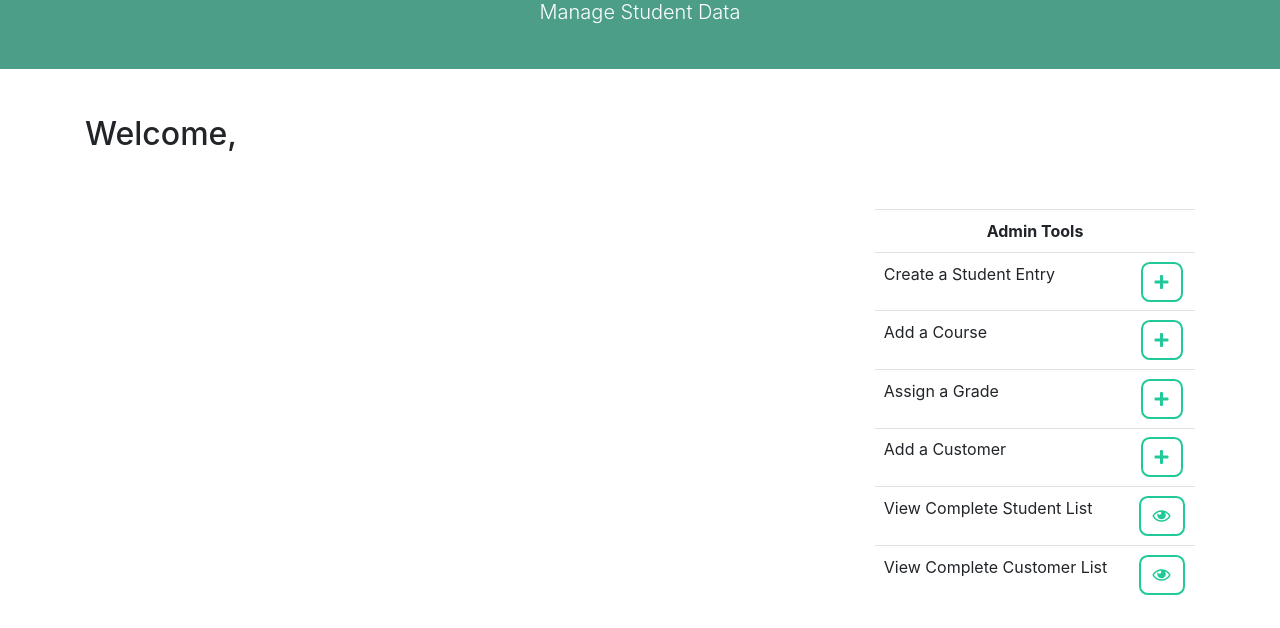
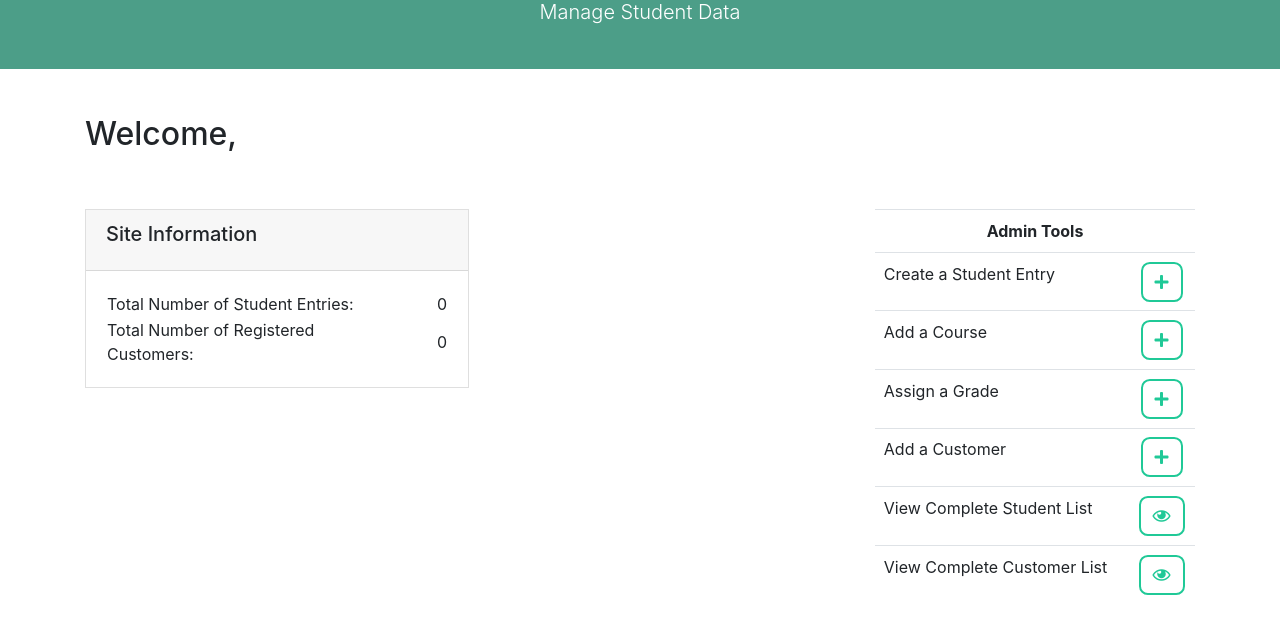
Before and after one commit to Shahriar10k/ekyc, a Django app: page /accounts/dashboard in a window 1280 px wide. Shown: the part 218-846 px from the top of the page. Run offline with Django 3.2, Linux system fonts and the light colour scheme; data that the repository does not hold is empty; some libraries are stand-ins or nearby versions.

Commit message:
add basic site information on admin dashboard

```diff
--- /dev/null
+++ b/entries/templatetags/site_info.py
@@ -0,0 +1,14 @@
+from django import template
+
+register = template.Library()
+
+from entries.models import Student_info
+from customer.models import Customer_info
+
+@register.simple_tag
+def total_students():
+    return Student_info.objects.all().count()
+
+@register.simple_tag
+def total_customers():
+    return Customer_info.objects.all().count()
--- a/templates/accounts/dashboard.html
+++ b/templates/accounts/dashboard.html
@@ -1,4 +1,6 @@
 {% extends 'base.html' %}
+
+{% load site_info %}
 
 {% block title %} | Dashboard {% endblock %}
 
@@ -25,6 +27,34 @@
         <h2>Welcome, {{user.first_name}} {{user.last_name}} </h2>
         <br>
         <br>
+
+        <div class="card" style="width: 30vw; float: left;">
+          <div class="card-header">
+            <h5 class="card-title">Site Information</h5>
+          </div>
+          <div class="card-body">
+            <table class="card-text">
+              <colgroup>
+                <col span="1" style="width: 80%;">
+                <col span="1" style="width: 20%;">
+              </colgroup>
+
+              <tbody>
+                <tr>
+                  <td>Total Number of Student Entries:</td>
+                  <td style="text-align: right;">{% total_students %}</td>
+                </tr>
+
+                <tr>
+                  <td>Total Number of Registered Customers:</td>
+                  <td style="text-align: right;">{% total_customers %}</td>
+                </tr>
+              </tbody>
+            </table>
+
+          </div>
+        </div>
+
         <table class="table" style="width: 25vw; float: right;">
           <thead>
             <tr>
```
Also changed, not shown: entries/templatetags/__init__.py (added).
